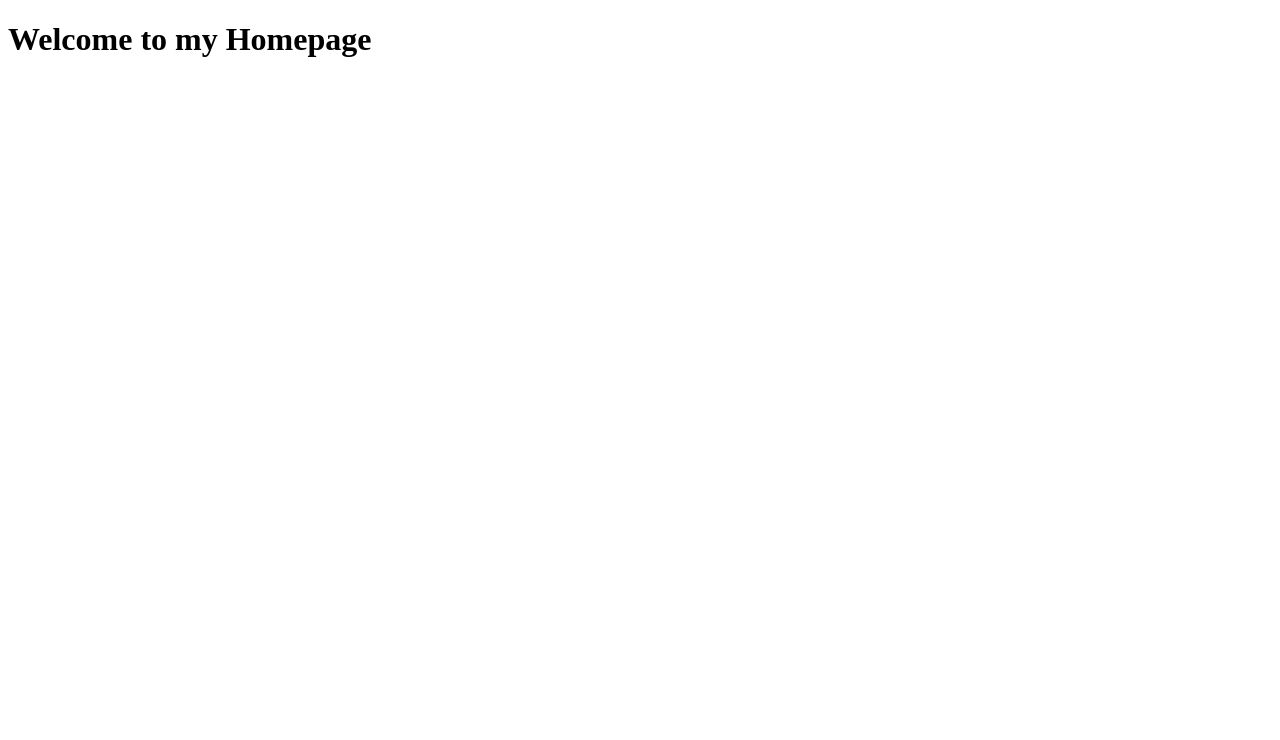
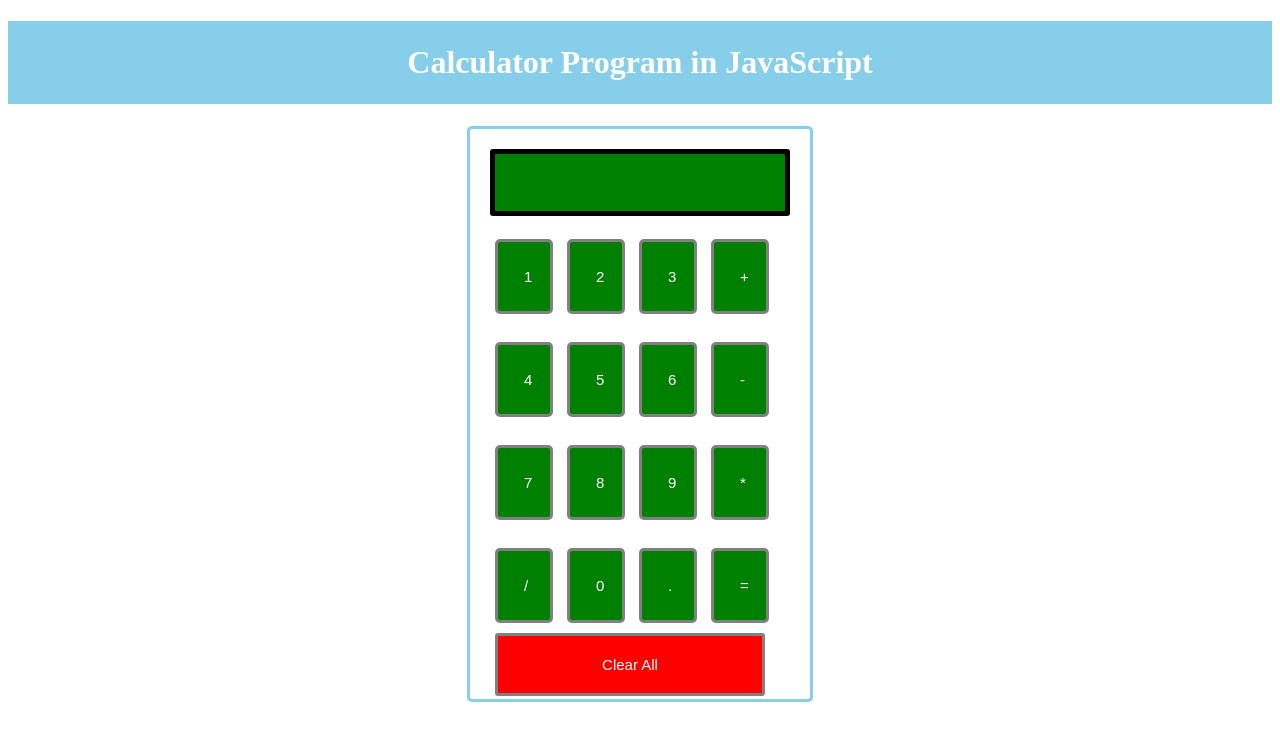
Before and after one commit to pjbencalo/pjbencalo.me, a plain HTML site: page index.html in a window 1280 px wide. Drawn offline with Linux system fonts and the light colour scheme.

Commit message:
Update index.html

```diff
--- a/index.html
+++ b/index.html
@@ -1,9 +1,99 @@
 <!DOCTYPE html>
-<html>
-	<head>
-		<title> Home </title>
-	</head>
-	<body>
-		<h1> Welcome to my Homepage </h1>
-	</body>
-<html>
+<html lang = "en">
+<head>
+<title> JavaScript Calculator </title>
+
+<style>
+h1 {
+    text-align: center;
+    padding: 23px;
+    background-color: skyblue;
+    color: white;
+    }
+
+#clear{
+width: 270px;
+border: 3px solid gray;
+    border-radius: 3px;
+    padding: 20px;
+    background-color: red;
+}
+
+.formstyle
+{
+width: 300px;
+height: 530px;
+margin: auto;
+border: 3px solid skyblue;
+border-radius: 5px;
+padding: 20px;
+}
+
+
+
+input
+{
+width: 20px;
+background-color: green;
+color: white;
+border: 3px solid gray;
+    border-radius: 5px;
+    padding: 26px;
+    margin: 5px;
+    font-size: 15px;
+}
+
+
+#calc{
+width: 250px;
+border: 5px solid black;
+    border-radius: 3px;
+    padding: 20px;
+    margin: auto;
+}
+
+</style>
+
+</head>
+<body>
+<h1> Calculator Program in JavaScript </h1>
+<div class= "formstyle">
+<form name = "form1">
+
+    <!-- This input box shows the button pressed by the user in calculator. -->
+  <input id = "calc" type ="text" name = "answer"> <br> <br>
+  <!-- Display the calculator button on the screen. -->
+  <!-- onclick() function display the number prsses by the user. -->
+  <input type = "button" value = "1" onclick = "form1.answer.value += '1' ">
+  <input type = "button" value = "2" onclick = "form1.answer.value += '2' ">
+  <input type = "button" value = "3" onclick = "form1.answer.value += '3' ">
+   <input type = "button" value = "+" onclick = "form1.answer.value += '+' ">
+  <br> <br>
+
+  <input type = "button" value = "4" onclick = "form1.answer.value += '4' ">
+  <input type = "button" value = "5" onclick = "form1.answer.value += '5' ">
+  <input type = "button" value = "6" onclick = "form1.answer.value += '6' ">
+  <input type = "button" value = "-" onclick = "form1.answer.value += '-' ">
+  <br> <br>
+
+  <input type = "button" value = "7" onclick = "form1.answer.value += '7' ">
+  <input type = "button" value = "8" onclick = "form1.answer.value += '8' ">
+  <input type = "button" value = "9" onclick = "form1.answer.value += '9' ">
+  <input type = "button" value = "*" onclick = "form1.answer.value += '*' ">
+  <br> <br>
+
+
+  <input type = "button" value = "/" onclick = "form1.answer.value += '/' ">
+  <input type = "button" value = "0" onclick = "form1.answer.value += '0' ">
+    <input type = "button" value = "." onclick = "form1.answer.value += '.' ">
+    <!-- When we click on the '=' button, the onclick() shows the sum results on the calculator screen. -->
+  <input type = "button" value = "=" onclick = "form1.answer.value = eval(form1.answer.value) ">
+  <br>
+  <!-- Display the Cancel button and erase all data entered by the user. -->
+  <input type = "button" value = "Clear All" onclick = "form1.answer.value = ' ' " id= "clear" >
+  <br>
+
+</form>
+</div>
+</body>
+</html>
```
